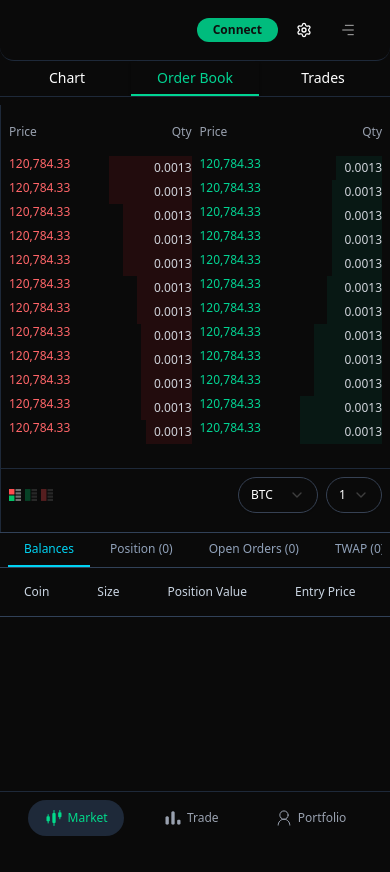
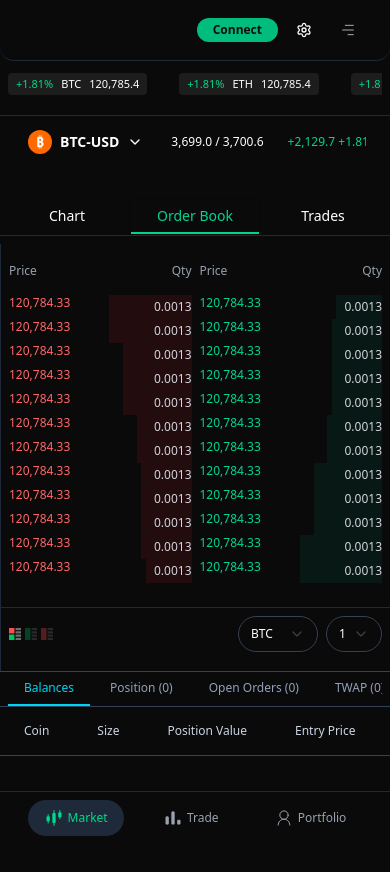
Before and after one commit to adaji025/trading-test, a Next.js app: page / in a window 390 px wide. Before the commit the page ends 844 px from the top, so only its background shows below. Built offline with nearby package versions, Linux system fonts and the light colour scheme.

Commit message:
improved on mobile responsivenes

```diff
--- a/src/app/page.tsx
+++ b/src/app/page.tsx
@@ -47,9 +47,14 @@ export default function Home() {
       </div>
 
       {/* medium to small screen */}
-      <div className="md:hidden">{activeTab === "market" && <Market />}</div>
-      <div className="md:hidden">{activeTab === "trade" && <TradingPositionComponent />}</div>
-      <BottomNavigation activeTab={activeTab} setActiveTab={setActiveTab} />
+      <div className="md:hidden">
+        <TradingChart />
+        <div className="md:hidden">{activeTab === "market" && <Market />}</div>
+        <div className="md:hidden">
+          {activeTab === "trade" && <TradingPositionComponent />}
+        </div>
+        <BottomNavigation activeTab={activeTab} setActiveTab={setActiveTab} />
+      </div>
     </>
   );
 }
--- a/src/components/trading-chart/index.tsx
+++ b/src/components/trading-chart/index.tsx
@@ -36,7 +36,7 @@ const tickerData = [
 
 export function TradingChart() {
   return (
-    <div className="flex-1 bg-foreground text-white min-h-[500px]">
+    <div className="flex-1 bg-foreground text-white md:min-h-[500px]">
       {/* Top Ticker Bar */}
       <div className="border-b border-gray-800 px-2 md:px-6 py-3">
         <div className="flex items-center space-x-8 text-[11px] overflow-x-auto pb-2 md:pb-[unset]">
@@ -58,7 +58,7 @@ export function TradingChart() {
         {/* Trading Pair Header */}
         <div className="mb-6">
           {/* Trading Stats */}
-          <div className="mt-2 flex items-center gap-6 2xl:gap-8 text-xs overflow-x-auto pb-2 md:pb-[unset]">
+          <div className="flex items-center gap-6 2xl:gap-8 text-xs overflow-x-auto pb-2 md:pb-[unset]">
             <DropdownMenu>
               <DropdownMenuTrigger asChild>
                 <Button
```
